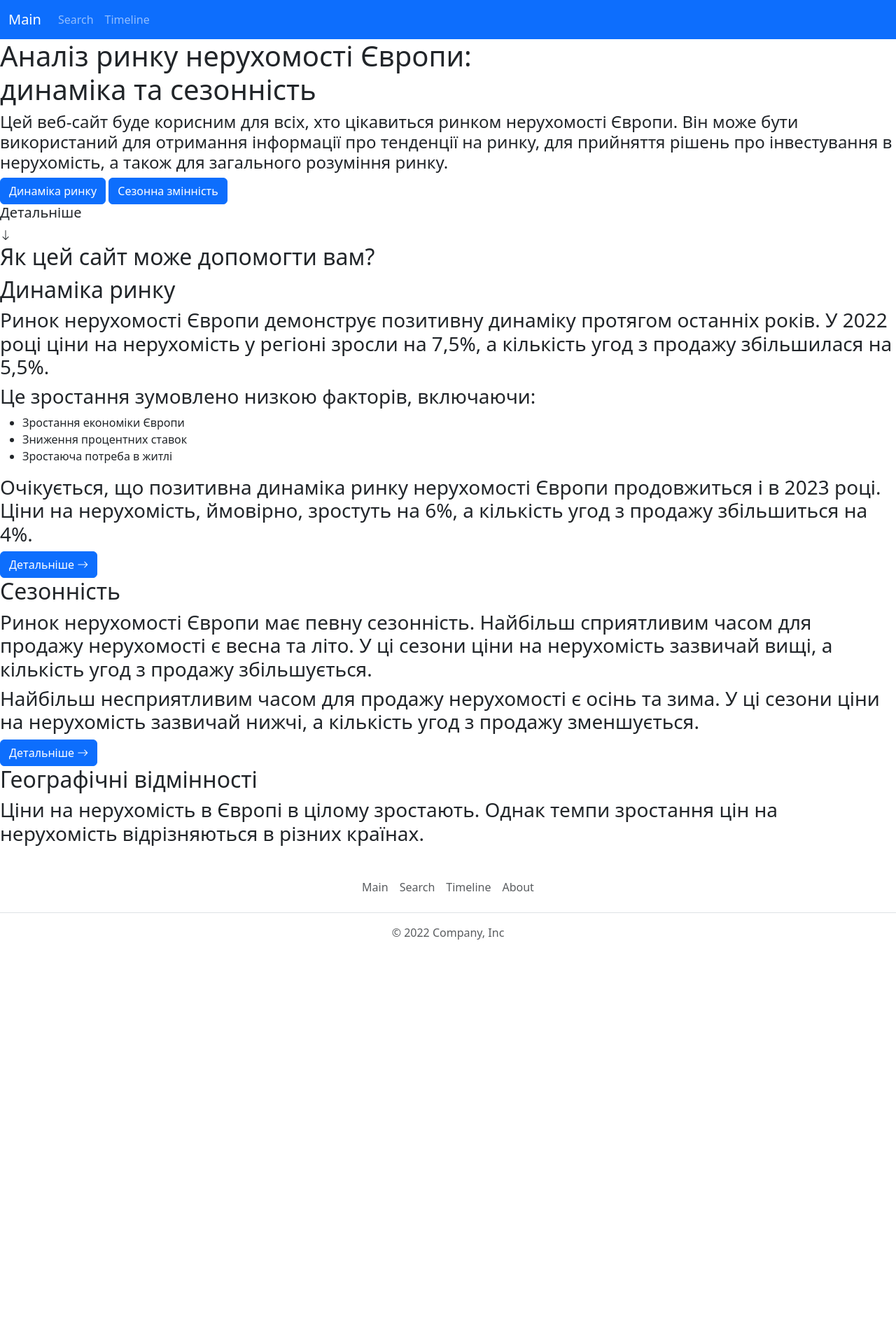
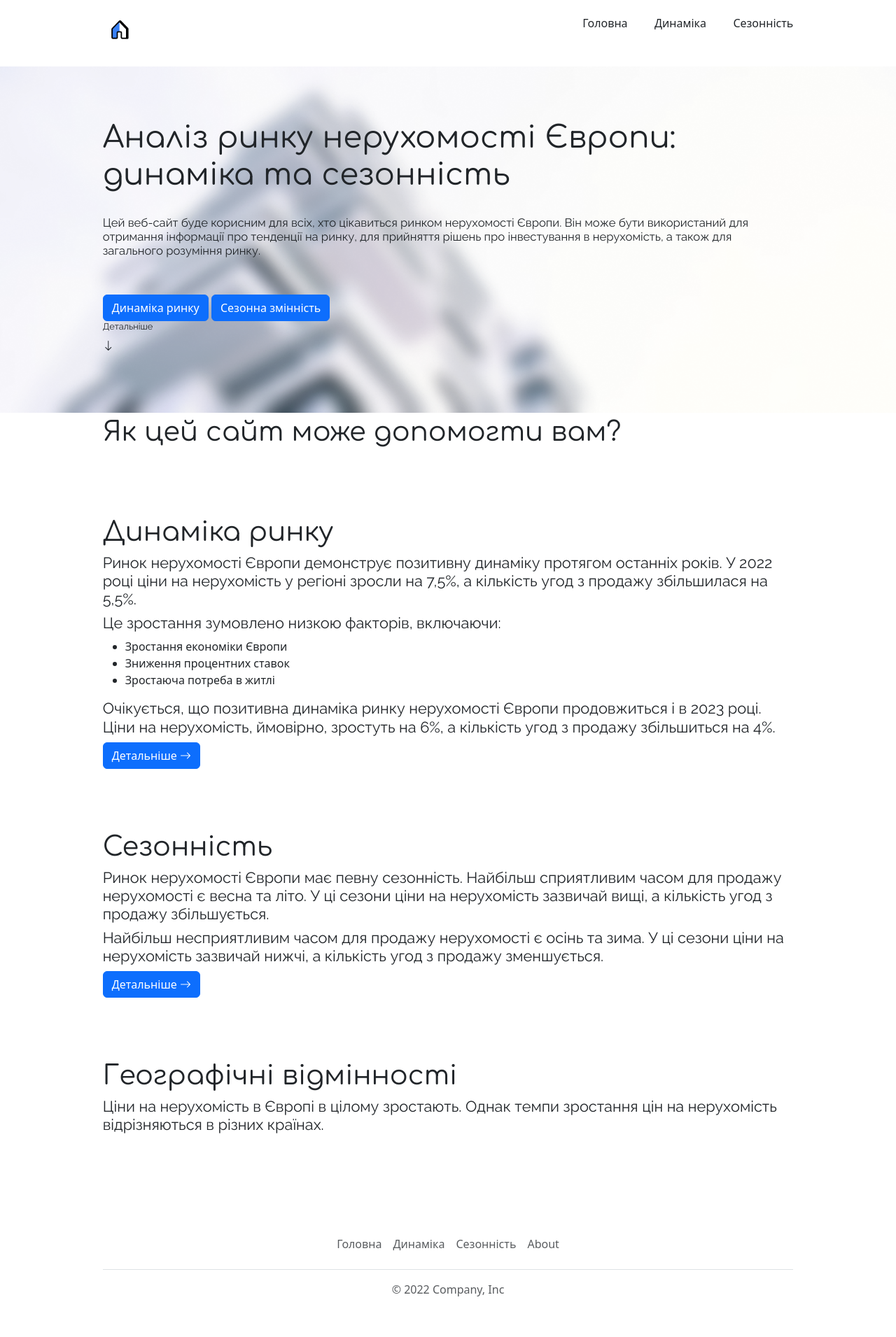
Before and after one commit to PrincTwilig/kursach, a Flask app: page / in a window 1280 px wide. Shown: the whole page at 70% size. Before the commit the page ends 1343 px from the top, so only its background shows below. Run offline with Flask 3, Linux system fonts and the light colour scheme.

Commit message:
style add

```diff
--- a/app/static/css/index.css
+++ b/app/static/css/index.css
@@ -1 +1,18 @@
 /* css of index page */
+.picture{
+    position: absolute;
+    z-index: -1;
+    width: 100%;
+    right: 0;
+    left: 0;
+    padding-top: 2vw;
+}
+
+.itemFirst{
+    padding-top: 8vw;
+}
+
+.item1 h4{
+    padding-top: 2vw;
+    padding-bottom: 3.4vw;
+}
--- a/app/static/css/style.css
+++ b/app/static/css/style.css
@@ -1 +1,51 @@
 /* css of all pages */
+
+@import url('https://fonts.googleapis.com/css2?family=Comfortaa&family=Raleway&display=swap');
+
+body {
+    margin-right: 11.458vw;
+    margin-left: 11.458vw;
+  }
+
+h1{
+    font-size: 3.4vw;
+    font-family: 'Comfortaa', sans-serif;
+}
+h2{
+    font-size: 3vw;
+    font-family: 'Comfortaa', sans-serif;
+}
+h3{
+    font-size: 1.7vw;
+    font-family: 'Raleway', sans-serif;
+}
+h4{
+    font-size: 1.3vw;
+    font-family: 'Raleway', sans-serif;
+}
+h5{
+    font-size: 1vw;
+    font-family: 'Raleway', sans-serif;
+}
+
+button{
+    font-size: 1.7vw;
+    font-family: 'Comfortaa', sans-serif;
+}
+
+section{
+    padding-bottom: 6.944vw;
+}
+
+header{
+    padding-top: 1vw;
+}
+
+.navMenu ul{
+    gap: 3vw;
+    list-style-type: none;
+}
+
+.itemFirst{
+    padding-top: 3vw;
+}
--- a/app/templates/base.html
+++ b/app/templates/base.html
@@ -1,32 +1,35 @@
 <!DOCTYPE html>
 <html lang="en">
+
 <head>
     <meta charset="UTF-8">
     <meta name="viewport" content="width=device-width, initial-scale=1.0">
-    <link href="https://cdn.jsdelivr.net/npm/bootstrap@5.3.2/dist/css/bootstrap.min.css" rel="stylesheet" integrity="sha384-T3c6CoIi6uLrA9TneNEoa7RxnatzjcDSCmG1MXxSR1GAsXEV/Dwwykc2MPK8M2HN" crossorigin="anonymous">
+    <link href="https://cdn.jsdelivr.net/npm/bootstrap@5.3.2/dist/css/bootstrap.min.css" rel="stylesheet"
+        integrity="sha384-T3c6CoIi6uLrA9TneNEoa7RxnatzjcDSCmG1MXxSR1GAsXEV/Dwwykc2MPK8M2HN" crossorigin="anonymous">
     <link rel="stylesheet" href="https://cdn.jsdelivr.net/npm/bootstrap-icons@1.8.1/font/bootstrap-icons.css">
     <link rel="stylesheet" href="{{ url_for('static', filename='css/style.css') }}">
     {% block styles %}{% endblock %}
     <title>{% block title %}My Flask App{% endblock %}</title>
 </head>
+
 <body>
     <header>
-        <nav class="navbar navbar-expand-lg navbar-dark bg-primary">
+        <nav class="navbar navbar-expand-lg navbar-dark d-flex justify-content-between d-flex align-items-center ">
             <div class="container-fluid">
-                <a class="navbar-brand" href="{{ url_for('index') }}">Main</a>
-                <button class="navbar-toggler" type="button" data-bs-toggle="collapse" data-bs-target="#navbarSupportedContent" aria-controls="navbarSupportedContent" aria-expanded="false" aria-label="Toggle navigation">
-                <span class="navbar-toggler-icon"></span>
+                <a class="navbar-brand" href="{{ url_for('index') }}"><img
+                        src="{{ url_for('static', filename='img/logo.png') }}" alt="Logo" width="25" height="27"></a>
+                <button class="navbar-toggler" type="button" data-bs-toggle="collapse"
+                    data-bs-target="#navbarSupportedContent" aria-controls="navbarSupportedContent"
+                    aria-expanded="false" aria-label="Toggle navigation">
+                    <span class="navbar-toggler-icon"></span>
                 </button>
-                <div class="collapse navbar-collapse" id="navbarSupportedContent">
-                <ul class="navbar-nav me-auto mb-2 mb-lg-0">
-                    <li class="nav-item">
-                    <a class="nav-link" href="{{ url_for('search') }}">Search</a>
-                    </li>
-                    <li class="nav-item">
-                    <a class="nav-link" href="{{ url_for('timeline') }}">Timeline</a>
-                    </li>
+            </div>
+            <div class="navMenu">
+                <ul class="navFirst d-flex align-items-center ">
+                    <li><a class="nav-link" href="{{ url_for('index') }}">Головна</a>
+                    <li><a class="nav-link" href="{{ url_for('search') }}">Динаміка</a>
+                    <li><a class="nav-link" href="{{ url_for('timeline') }}">Сезонність</a>
                 </ul>
-                </div>
             </div>
         </nav>
     </header>
@@ -37,15 +40,19 @@
 
     <footer class="py-3 my-4">
         <ul class="nav justify-content-center border-bottom pb-3 mb-3">
-            <li class="nav-item"><a href="{{ url_for('index') }}" class="nav-link px-2 text-muted">Main</a></li>
-            <li class="nav-item"><a href="{{ url_for('search') }}" class="nav-link px-2 text-muted">Search</a></li>
-            <li class="nav-item"><a href="{{ url_for('timeline') }}" class="nav-link px-2 text-muted">Timeline</a></li>
-            <li class="nav-item"><a href="https://www.youtube.com/watch?v=dQw4w9WgXcQ" target="_blank" class="nav-link px-2 text-muted">About</a></li>
+            <li class="nav-item"><a href="{{ url_for('index') }}" class="nav-link px-2 text-muted">Головна</a></li>
+            <li class="nav-item"><a href="{{ url_for('search') }}" class="nav-link px-2 text-muted">Динаміка</a></li>
+            <li class="nav-item"><a href="{{ url_for('timeline') }}" class="nav-link px-2 text-muted">Сезонність</a></li>
+            <li class="nav-item"><a href="https://www.youtube.com/watch?v=dQw4w9WgXcQ" target="_blank"
+                    class="nav-link px-2 text-muted">About</a></li>
         </ul>
         <p class="text-center text-muted">© 2022 Company, Inc</p>
     </footer>
 
-    <script src="https://cdn.jsdelivr.net/npm/bootstrap@5.3.2/dist/js/bootstrap.bundle.min.js" integrity="sha384-C6RzsynM9kWDrMNeT87bh95OGNyZPhcTNXj1NW7RuBCsyN/o0jlpcV8Qyq46cDfL" crossorigin="anonymous"></script>
+    <script src="https://cdn.jsdelivr.net/npm/bootstrap@5.3.2/dist/js/bootstrap.bundle.min.js"
+        integrity="sha384-C6RzsynM9kWDrMNeT87bh95OGNyZPhcTNXj1NW7RuBCsyN/o0jlpcV8Qyq46cDfL"
+        crossorigin="anonymous"></script>
     {% block scripts %}{% endblock %}
 </body>
+
 </html>
--- a/app/templates/index.html
+++ b/app/templates/index.html
@@ -15,11 +15,14 @@
 {% block content %}
 <main>
     <article>
+        <img class="picture" src="{{ url_for('static', filename='img/picture.png') }}" alt="picture">
         <section class="itemFirst">
-            <h1>Аналіз ринку нерухомості Європи:<br>динаміка та сезонність</h1>
-            <h4>Цей веб-сайт буде корисним для всіх, хто цікавиться ринком нерухомості Європи. Він може бути
-                використаний для отримання інформації про тенденції на ринку, для прийняття рішень про інвестування в
-                нерухомість, а також для загального розуміння ринку.</h4>
+            <article class="item1">
+                <h1>Аналіз ринку нерухомості Європи:<br>динаміка та сезонність</h1>
+                <h4>Цей веб-сайт буде корисним для всіх, хто цікавиться ринком нерухомості Європи. Він може бути
+                    використаний для отримання інформації про тенденції на ринку, для прийняття рішень про інвестування
+                    в нерухомість, а також для загального розуміння ринку.</h4>
+            </article>
             <button class="btn btn-primary">Динаміка ринку</button>
             <button class="btn btn-primary">Сезонна змінність</button>
             <h5>Детальніше</h5>
--- a/app/templates/search.html
+++ b/app/templates/search.html
@@ -17,8 +17,8 @@
     <article>
         <section class="itemFirst">
             <h1>Динаміка ринку</h1>
-            <p>Динаміка ринку нерухомості є важливим фактором, який слід враховувати при плануванні інвестицій у
-                нерухомість. Вона проявляється у змінах цін та попиту на житло в різні періоди часу.</p>
+            <h3>Динаміка ринку нерухомості є важливим фактором, який слід враховувати при плануванні інвестицій у
+                нерухомість. Вона проявляється у змінах цін та попиту на житло в різні періоди часу.</h3>
         </section>
         <section class="itemSecong">
             <h2>Нерухомості за типом в місті</h2>
```
Also changed, not shown: app/static/img/logo.png (added), app/static/img/picture.png (added).
